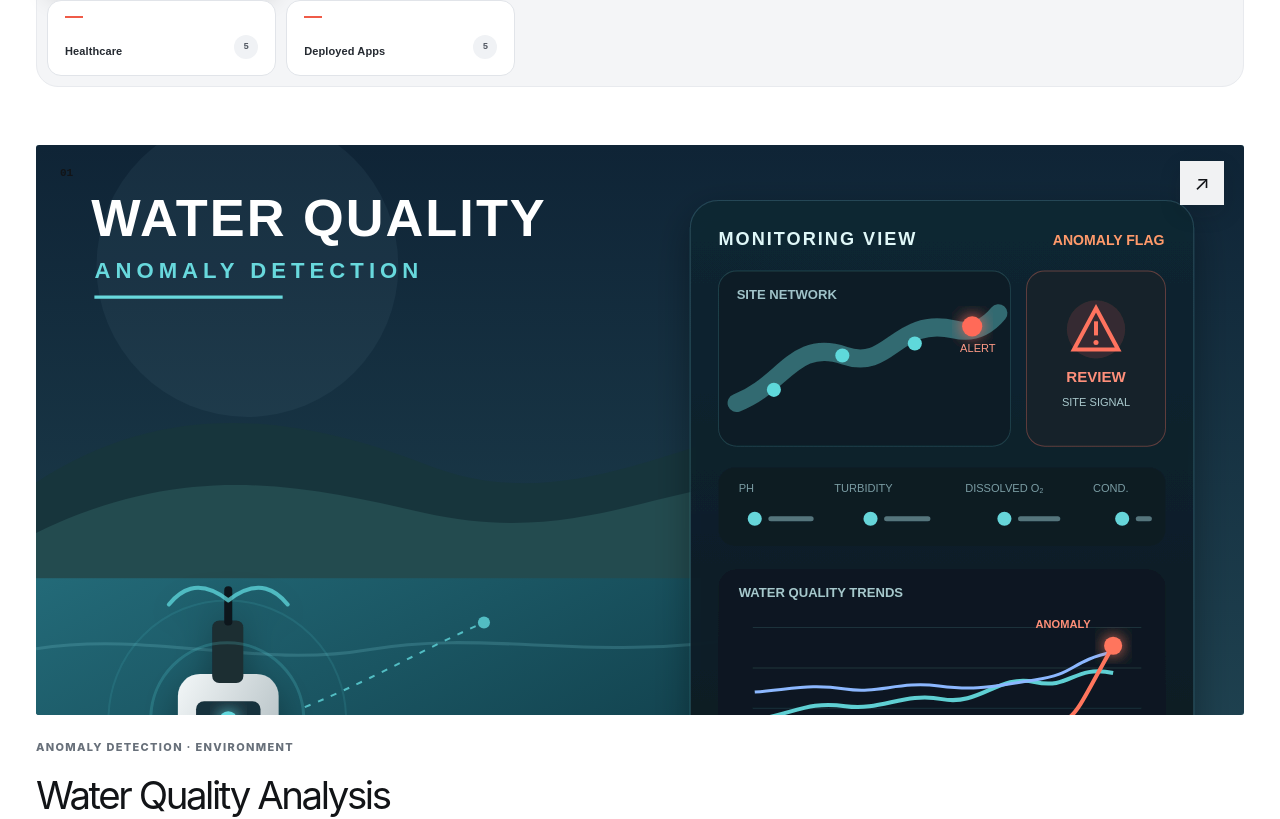
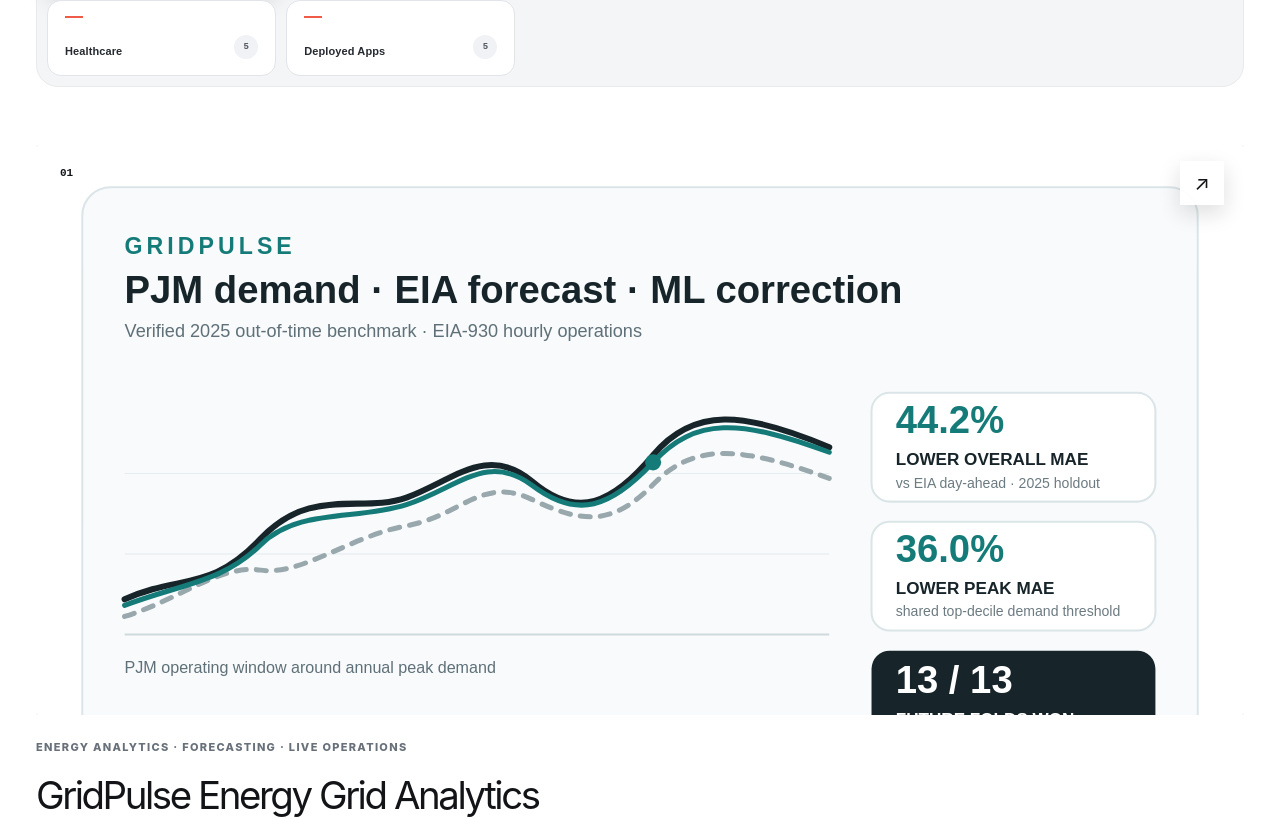
Before and after one commit to Boatengs/my-portfolio, a Next.js app: page /work in a window 1280 px wide. Shown: the part 1002-1821 px from the top of the page. Built offline with nearby package versions, Linux system fonts and the light colour scheme.

Commit message:
Show newest portfolio projects first

```diff
--- a/app/project-registry.ts
+++ b/app/project-registry.ts
@@ -19,14 +19,18 @@ const numberedProjects = publicProjects.map((project) => {
   return project;
 });
 
+// New public work belongs at the top of the portfolio. Add each newly published
+// project to the beginning of this list so visitors see the most recent work first.
+const recentProjects = [gridPulseProject];
+
 // Keep the visible portfolio numbered continuously after excluding confidential
-// work. New public projects are registered here once, then generated everywhere.
+// work. Projects are registered once here, then generated everywhere.
 export const allProjects = [
+  ...recentProjects,
   ...numberedProjects,
   wastewaterProject,
   financialCrimeProject,
   worldHappinessProject,
-  gridPulseProject,
 ].map((project, index) => ({
   ...project,
   index: String(index + 1).padStart(2, "0"),
```
